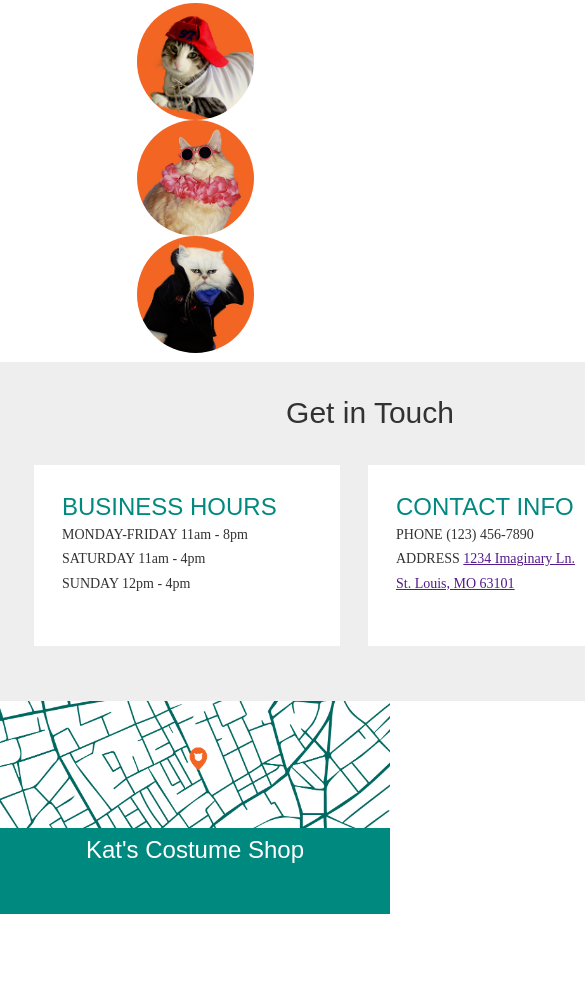
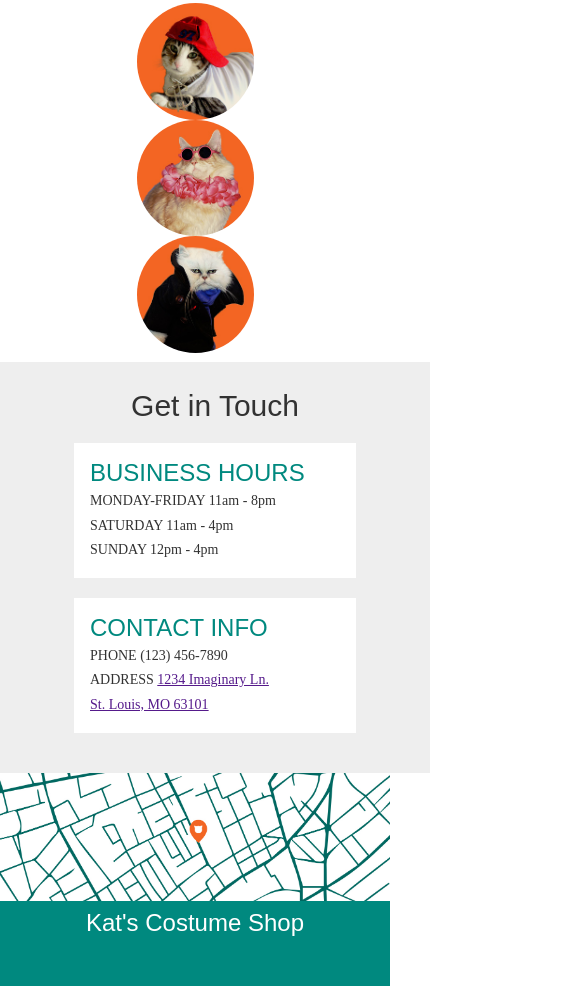
Before and after one commit to SayMaybe/cat-costume-project, a plain HTML site: page index.html in a window 390 px wide. Shown: the part 1099-2085 px from the top of the page, 585 px wide, since content can reach past the window. Before the commit the page ends 2013 px from the top, so only its background shows below. Drawn offline with Linux system fonts and the light colour scheme.

Commit message:
Final responsive except footer

```diff
--- a/main.css
+++ b/main.css
@@ -235,6 +235,16 @@ footer h1 {
   .img-container li {
     margin:0 0 30px 0;
   }
+  .contact-container {
+    width:inherit;
+    float: none;
+    margin: 0 auto;
+  }
+  .contact-box {
+    height:auto;
+    float: none;
+    margin: 20px auto;
+  }
 
 }
 
```
